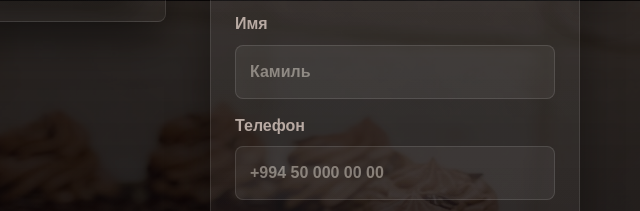
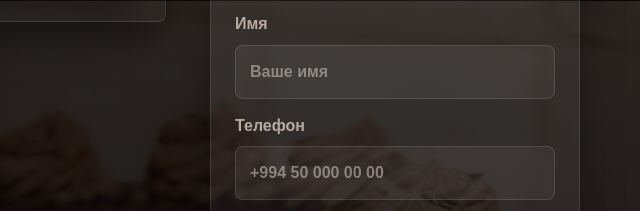
Before and after one commit to kar1m0vf/confectionery, a plain HTML site: page cart.html in a window 1280 px wide. Shown: the part 799-1010 px from the top of the page, 640-1280 px from the left. Drawn offline with Linux system fonts and the light colour scheme.

Commit message:
Изменен текст плейсхолдера в поле ввода имени на странице корзины

```diff
--- a/cart.html
+++ b/cart.html
@@ -75,7 +75,7 @@
           <form class="order-form" data-order-form novalidate>
             <label>
               <span>Имя</span>
-              <input type="text" name="name" placeholder="Камиль" required minlength="2" />
+              <input type="text" name="name" placeholder="Ваше имя" required minlength="2" />
             </label>
             <label>
               <span>Телефон</span>
```
